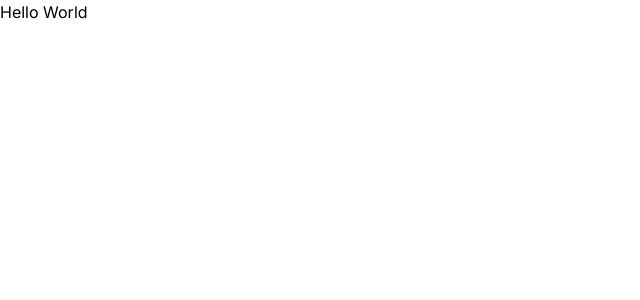
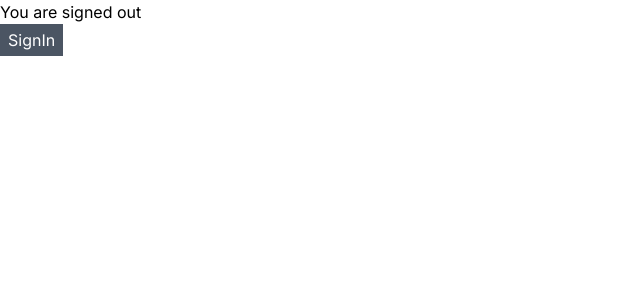
Before and after one commit to SajjadAzadikhah1996/React-Testing, a Next.js app: page / in a window 1280 px wide. Shown: the top 300 px of the page, without its empty margins (0-640 px from the left). Built offline with nearby package versions, Linux system fonts and the light colour scheme.

Commit message:
queryby example.

```diff
--- /dev/null
+++ b/src/app/components/App.tsx
@@ -0,0 +1,24 @@
+'use client';
+import {useState} from "react";
+
+export default function App() {
+    const [isSignedIn, setIsSignedIn] = useState(false);
+    return (
+        <div>
+            {
+                isSignedIn ? <div>
+                        <div>You are signed in</div>
+                        <button className='px-2 py-1 bg-gray-600 text-white'
+                                onClick={() => setIsSignedIn(false)}>SignOut
+                        </button>
+                    </div> :
+                    <div>
+                        <div>You are signed out</div>
+                        <button className='px-2 py-1 bg-gray-600 text-white'
+                                onClick={() => setIsSignedIn(true)}>SignIn
+                        </button>
+                    </div>
+            }
+        </div>
+    )
+}
--- a/src/app/components/Greet.tsx
+++ /dev/null
@@ -1,5 +0,0 @@
-export default function Greet() {
-    return (
-        <h1>Hello World</h1>
-    )
-}
--- a/src/app/page.tsx
+++ b/src/app/page.tsx
@@ -1,9 +1,9 @@
-import Greet from "@/app/components/Greet";
+import App from "@/app/components/App";
 
 export default function Home() {
     return (
         <main>
-            <Greet/>
+            <App/>
         </main>
     );
 }
```
Also changed, not shown: 2 other files (tests, documents, lock files or other folders).
